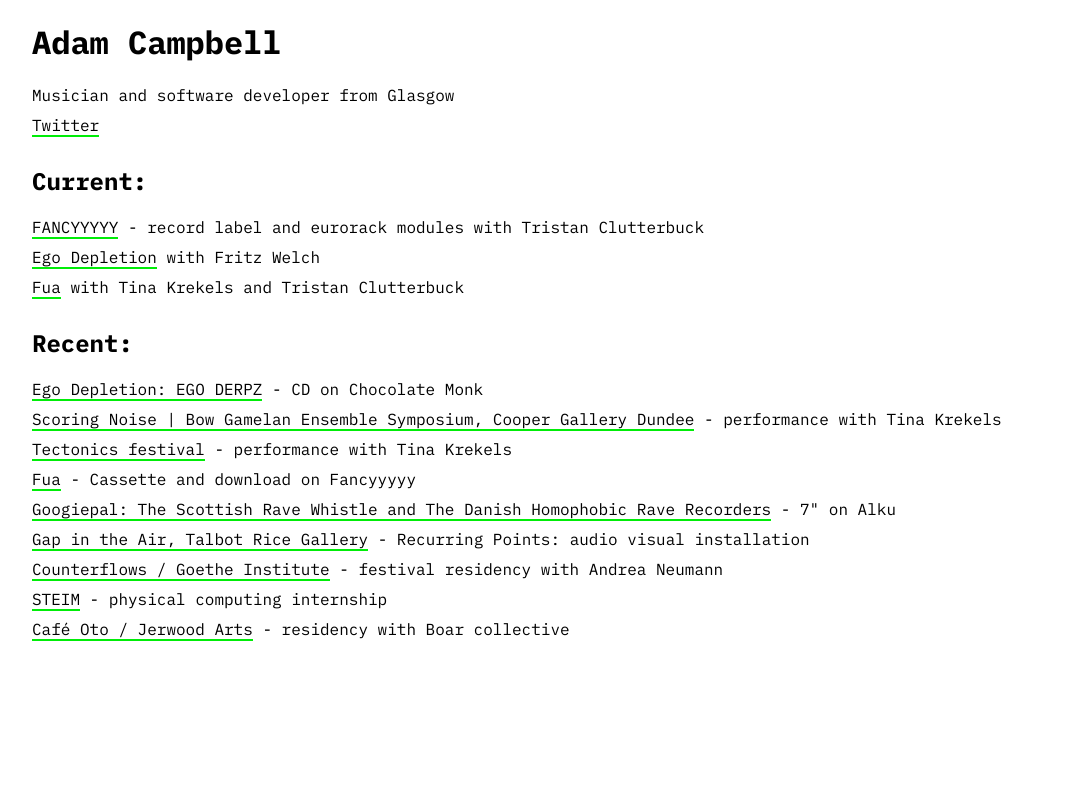
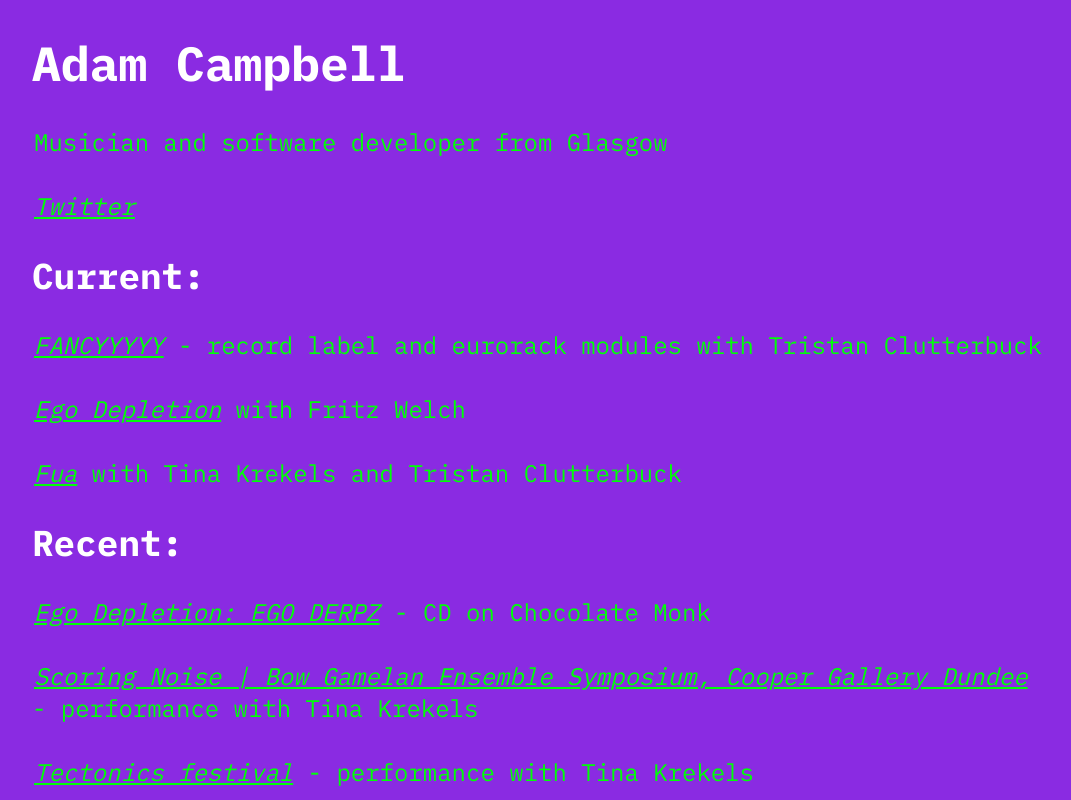
Before and after one commit to atcampbell/campbell-site, a Gatsby site: page / in a window 1280 px wide. Shown: the top 800 px of the page, without its empty margins (96-1167 px from the left). Built offline with nearby package versions, Linux system fonts and the light colour scheme; Gatsby itself is replaced by a stand-in of ours.

Commit message:
update font size and colours

```diff
--- a/src/components/layout.css
+++ b/src/components/layout.css
@@ -1,21 +1,32 @@
 body {
     font-family: 'IBM Plex Mono', monospace;
     padding-left: 40px;
+    font-size: x-large;
+    background-color: blueviolet;
+    color: white;
+    color: rgba(0, 255, 8);
+}
+
+h1 {
+    color: white;
+}
+
+h2 {
+    color: white;
 }
 
 a {
-    color: inherit;
-    text-decoration: none;
-    border-bottom: 2px solid rgba(0, 237, 8);
+    font-style: italic;
+    color: rgba(0, 255, 8);
 }
 
 a:hover {
-    color: rgba(0, 237, 8);
+    color: white;
 }
 
 span {
-    display: block;
-    padding-bottom: 10px;
+    background-color: blueviolet;
+    padding: 2px;
 }
 
 @media all and (min-width: 901px) {
```
Also changed, not shown: src/pages/index.js (+22 -0 lines).
